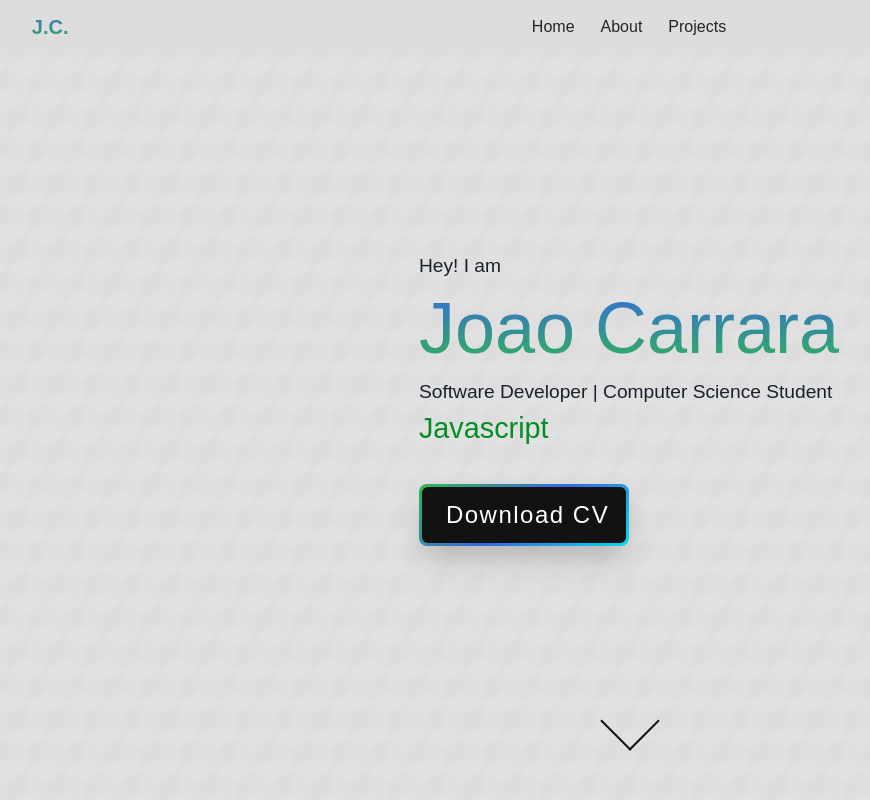
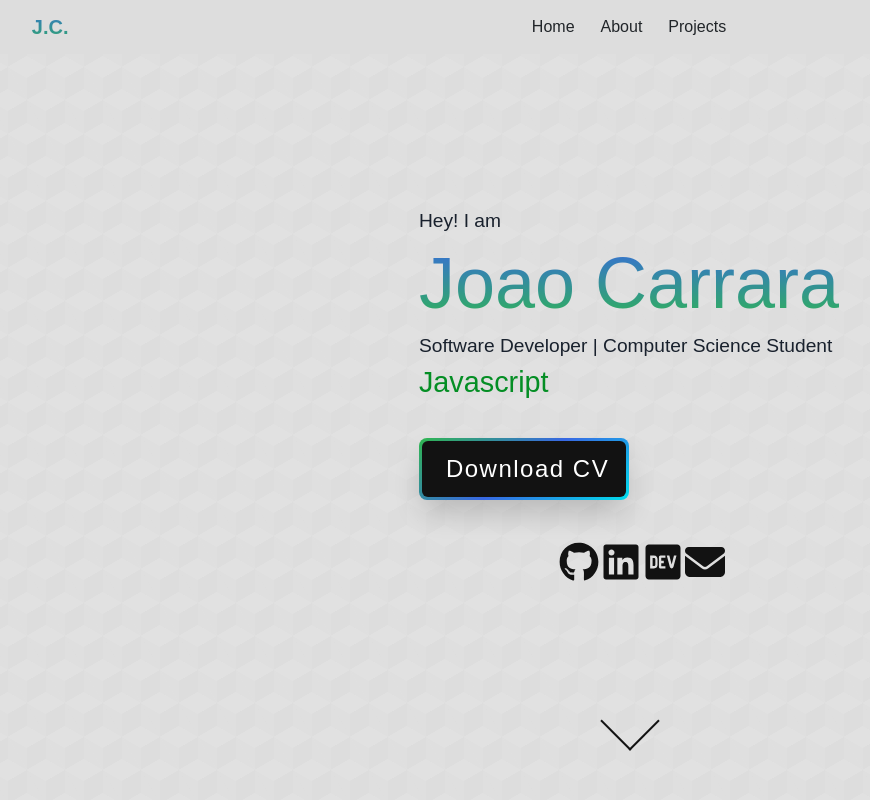
Before and after one commit to Carrara1/Portfolio, a React (Vite) app: page / in a window 1280 px wide. Shown: the top 800 px of the page, without its empty margins (11-881 px from the left). Built offline with nearby package versions, Linux system fonts and the light colour scheme.

Commit message:
Added social media buttons. Still need to add email.

```diff
--- a/package.json
+++ b/package.json
@@ -11,6 +11,12 @@
   },
   "dependencies": {
     "@emailjs/browser": "^3.11.0",
+    "@fortawesome/fontawesome-svg-core": "^6.4.2",
+    "@fortawesome/free-brands-svg-icons": "^6.4.2",
+    "@fortawesome/free-regular-svg-icons": "^6.4.2",
+    "@fortawesome/free-solid-svg-icons": "^6.4.2",
+    "@fortawesome/react-fontawesome": "^0.2.0",
+    "babel-plugin-macros": "^3.1.0",
     "bootstrap": "^5.3.1",
     "bulma": "^0.9.4",
     "dotenv": "^16.3.1",
--- /dev/null
+++ b/src/components/SocialButtons.jsx
@@ -0,0 +1,43 @@
+import { FontAwesomeIcon } from "@fortawesome/react-fontawesome";
+import {
+	faGithub,
+	faLinkedin,
+	faDev,
+} from "@fortawesome/free-brands-svg-icons";
+import { faEnvelope } from "@fortawesome/free-solid-svg-icons";
+
+function SocialButtons() {
+	return (
+		<div className="socials">
+			<a
+				className="GithubLink"
+				href="https://github.com/Carrara1"
+				rel="noreferrer"
+				target="_blank"
+			>
+				<FontAwesomeIcon icon={faGithub} className="social-logo" href />
+			</a>
+			<a
+				className="LinkedinLink"
+				href="https://www.linkedin.com/in/queirozcarrara/"
+				rel="noreferrer"
+				target="_blank"
+			>
+				<FontAwesomeIcon icon={faLinkedin} className="social-logo" />
+			</a>
+			<a
+				className="DevToLink"
+				href="https://dev.to/carrara1"
+				rel="noreferrer"
+				target="_blank"
+			>
+				<FontAwesomeIcon icon={faDev} className="social-logo" />
+			</a>
+			<a className="EmailLink" href="" rel="noreferrer" target="_blank">
+				<FontAwesomeIcon icon={faEnvelope} className="social-logo" />
+			</a>
+		</div>
+	);
+}
+
+export default SocialButtons;
--- a/src/index.css
+++ b/src/index.css
@@ -355,3 +355,23 @@ left: 50%;
     transform: translate(-10px, -10px);
   }
 }
+
+
+.social-logo{
+  position: relative;
+  padding-top: 10px;
+  height: 25rem;
+  width: 16rem;
+  color: #121212;
+  margin: 1px;
+  display: inline-block;
+  justify-content: center;
+  width: 40px;
+  height: 40px;
+  left: 33%;
+
+
+
+
+
+}
--- a/src/pages/HomePage.jsx
+++ b/src/pages/HomePage.jsx
@@ -1,5 +1,6 @@
 import Button from "react-bootstrap/Button";
 import Typewriter from "typewriter-effect";
+import SocialButtons from "../components/SocialButtons";
 
 const HomePage = () => {
 	return (
@@ -30,8 +31,9 @@ const HomePage = () => {
 						>
 							<span className="text">Download CV</span>
 						</Button>
+						<br />
+						<SocialButtons />
 					</div>
-					<div className="socials"></div>
 				</div>
 				<a className="arrow" href="#about"></a>
 			</div>
```
Also changed, not shown: 1 other file (tests, documents, lock files or other folders).
